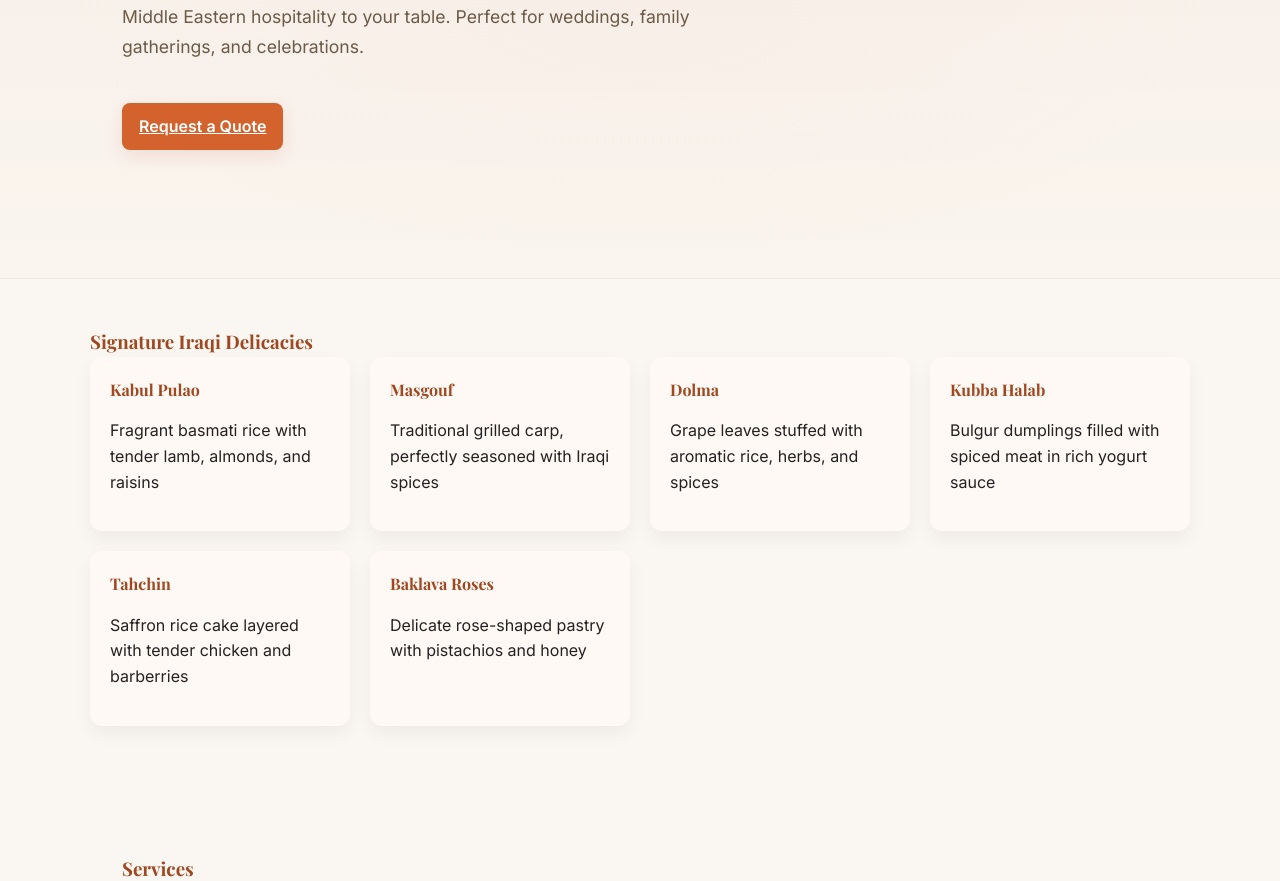
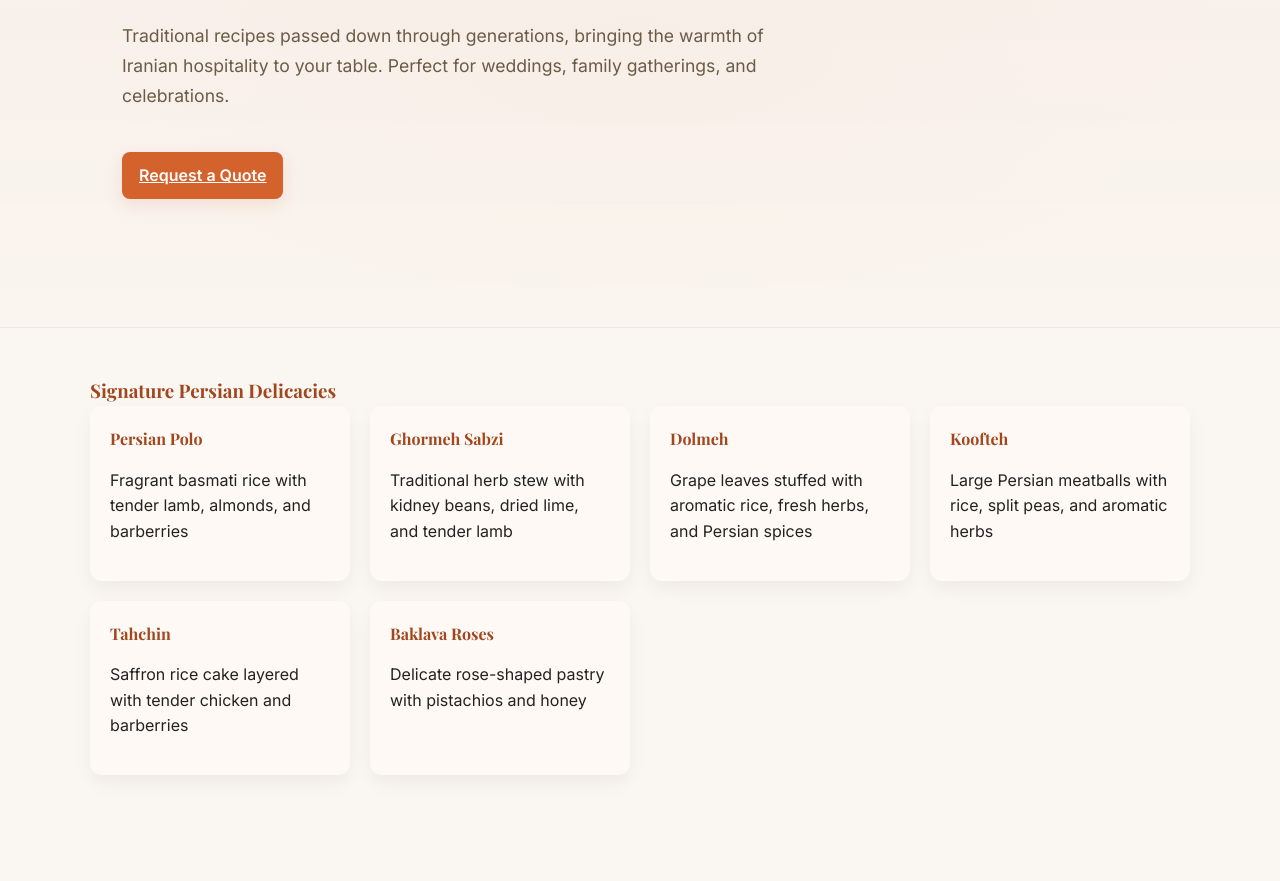
Before and after one commit to Jasraj-Jassar/Luma-Food-Website, a plain HTML site: page index.html in a window 1280 px wide. Shown: the part 431-1312 px from the top of the page. Drawn offline with nearby package versions, Linux system fonts and the light colour scheme.

Commit message:
Update website from Iraqi to Persian/Iranian cuisine theme

```diff
--- a/index.html
+++ b/index.html
@@ -27,30 +27,30 @@
     <main>
       <section class="hero">
         <div class="container hero-inner">
-          <h2>Authentic Iraqi flavors for your special moments</h2>
-          <p>Traditional recipes passed down through generations, bringing the warmth of Middle Eastern hospitality to your table. Perfect for weddings, family gatherings, and celebrations.</p>
+          <h2>Authentic Persian flavors for your special moments</h2>
+          <p>Traditional recipes passed down through generations, bringing the warmth of Iranian hospitality to your table. Perfect for weddings, family gatherings, and celebrations.</p>
           <a href="#contact" class="btn primary">Request a Quote</a>
         </div>
       </section>
 
       <section id="menu" class="section container">
-        <h3>Signature Iraqi Delicacies</h3>
+        <h3>Signature Persian Delicacies</h3>
         <div class="grid menu-grid">
           <article class="card">
-            <h4>Kabul Pulao</h4>
-            <p>Fragrant basmati rice with tender lamb, almonds, and raisins</p>
+            <h4>Persian Polo</h4>
+            <p>Fragrant basmati rice with tender lamb, almonds, and barberries</p>
           </article>
           <article class="card">
-            <h4>Masgouf</h4>
-            <p>Traditional grilled carp, perfectly seasoned with Iraqi spices</p>
+            <h4>Ghormeh Sabzi</h4>
+            <p>Traditional herb stew with kidney beans, dried lime, and tender lamb</p>
           </article>
           <article class="card">
-            <h4>Dolma</h4>
-            <p>Grape leaves stuffed with aromatic rice, herbs, and spices</p>
+            <h4>Dolmeh</h4>
+            <p>Grape leaves stuffed with aromatic rice, fresh herbs, and Persian spices</p>
           </article>
           <article class="card">
-            <h4>Kubba Halab</h4>
-            <p>Bulgur dumplings filled with spiced meat in rich yogurt sauce</p>
+            <h4>Koofteh</h4>
+            <p>Large Persian meatballs with rice, split peas, and aromatic herbs</p>
           </article>
           <article class="card">
             <h4>Tahchin</h4>
@@ -76,14 +76,14 @@
       </section>
 
       <section id="gallery" class="section container">
-        <h3>Our Culinary Heritage</h3>
+        <h3>Our Persian Culinary Heritage</h3>
         <div class="grid gallery-grid">
-          <img src="assets/Kabul_Pulao.jpg" alt="Kabul Pulao plated" class="gallery-img">
-          <img src="assets/Baklava_Roses.png" alt="Baklava dessert arrangement" class="gallery-img">
-          <img src="assets/Masgouf.png" alt="Masgouf - Traditional Iraqi grilled fish" class="gallery-img">
-          <img src="assets/Dolma.png" alt="Dolma - Stuffed vegetables" class="gallery-img">
-          <img src="assets/Kubba.png" alt="Kubba - Traditional dumplings" class="gallery-img">
-          <img src="assets/Tahchin.png" alt="Tahchin - Layered rice dish" class="gallery-img">
+          <img src="assets/Kabul_Pulao.jpg" alt="Persian Polo with saffron and nuts" class="gallery-img">
+          <img src="assets/Baklava_Roses.png" alt="Persian Baklava with pistachios and rosewater" class="gallery-img">
+          <img src="assets/Masgouf.png" alt="Ghormeh Sabzi - Traditional Persian herb stew" class="gallery-img">
+          <img src="assets/Dolma.png" alt="Dolmeh - Persian stuffed grape leaves" class="gallery-img">
+          <img src="assets/Kubba.png" alt="Koofteh - Persian meatballs" class="gallery-img">
+          <img src="assets/Tahchin.png" alt="Tahchin - Persian saffron rice cake" class="gallery-img">
         </div>
       </section>
 
```
